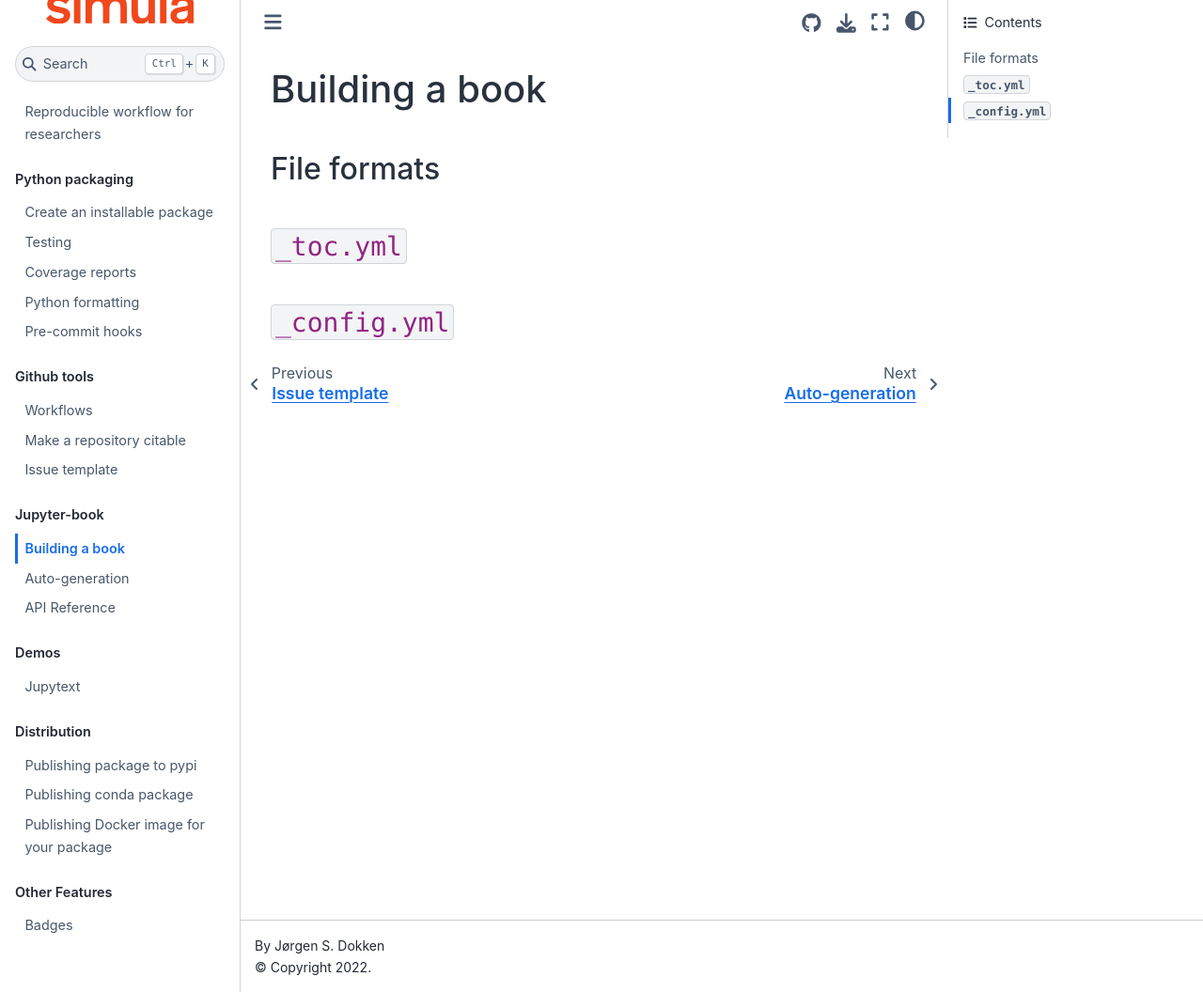
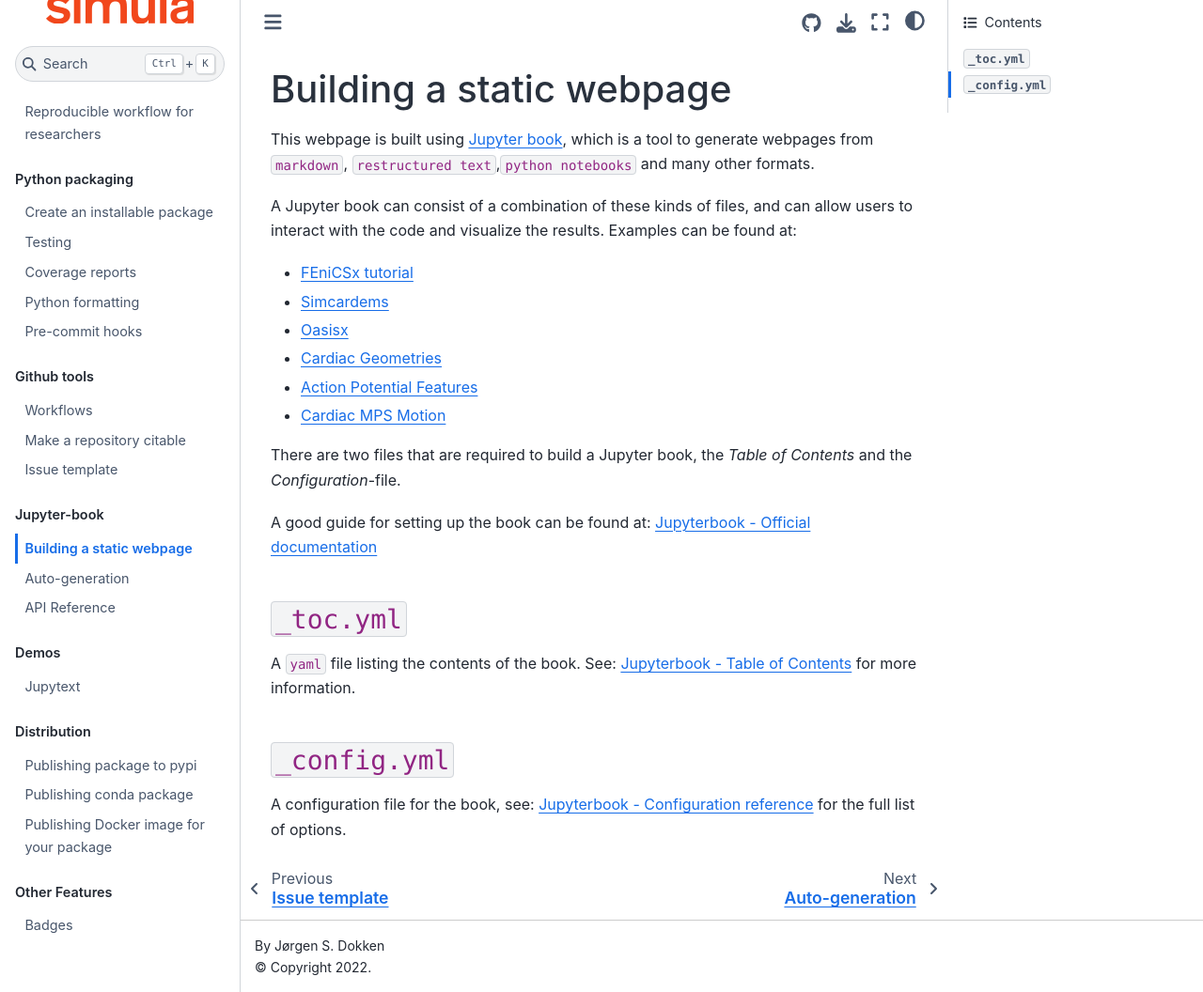
Before and after one commit to scientificcomputing/example-python-package, a Jupyter Book: the page built from docs/part3/publishing.md, in a window 1280 px wide and 1056 px high. Shown: the whole window at 94% size. Built offline with Jupyter Book 1.0.4 settings and Sphinx 7.4.7 and the Sphinx Book theme 1.1.4, drawn with Linux system fonts in a browser that asks for light colours; pages that are not in the unit, such as notebooks, are missing from menus.

Commit message:
Add text and examples

```diff
--- a/docs/part3/publishing.md
+++ b/docs/part3/publishing.md
@@ -1,7 +1,21 @@
-# Building a book
+# Building a static webpage
+This webpage is built using [Jupyter book](https://jupyterbook.org/en/stable/intro.html), which is a tool to generate webpages from `markdown`, `restructured text`,`python notebooks` and many other formats.
 
-## File formats
+A Jupyter book can consist of a combination of these kinds of files, and can allow users to interact with the code and visualize the results.
+Examples can be found at:
+- [FEniCSx tutorial](https://jorgensd.github.io/dolfinx-tutorial/)
+- [Simcardems](https://computationalphysiology.github.io/simcardems/)
+- [Oasisx](https://computationalphysiology.github.io/oasisx/)
+- [Cardiac Geometries](https://computationalphysiology.github.io/cardiac_geometries/)
+- [Action Potential Features](https://computationalphysiology.github.io/ap_features/)
+- [Cardiac MPS Motion](https://computationalphysiology.github.io/mps_motion/)
+
+There are two files that are required to build a Jupyter book, the _Table of Contents_ and the _Configuration_-file.
+
+A good guide for setting up the book can be found at: [Jupyterbook - Official documentation](https://jupyterbook.org/en/stable/start/create.html)
 
 ## `_toc.yml`
+A `yaml` file listing the contents of the book. See: [Jupyterbook - Table of Contents](https://jupyterbook.org/en/stable/structure/toc.html) for more information.
 
 ## `_config.yml`
+A configuration file for the book, see: [Jupyterbook - Configuration reference](https://jupyterbook.org/en/stable/customize/config.html) for the full list of options.
```
